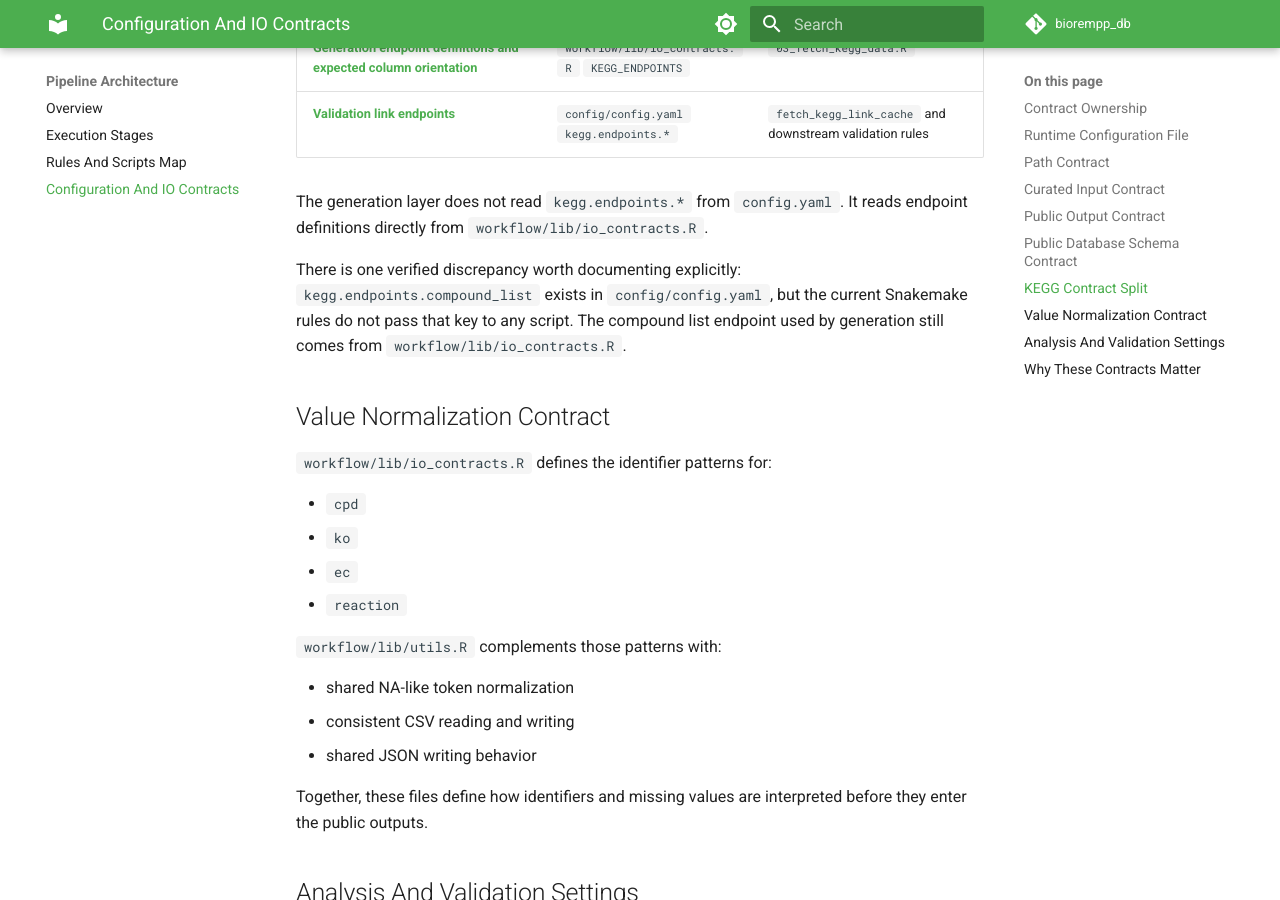
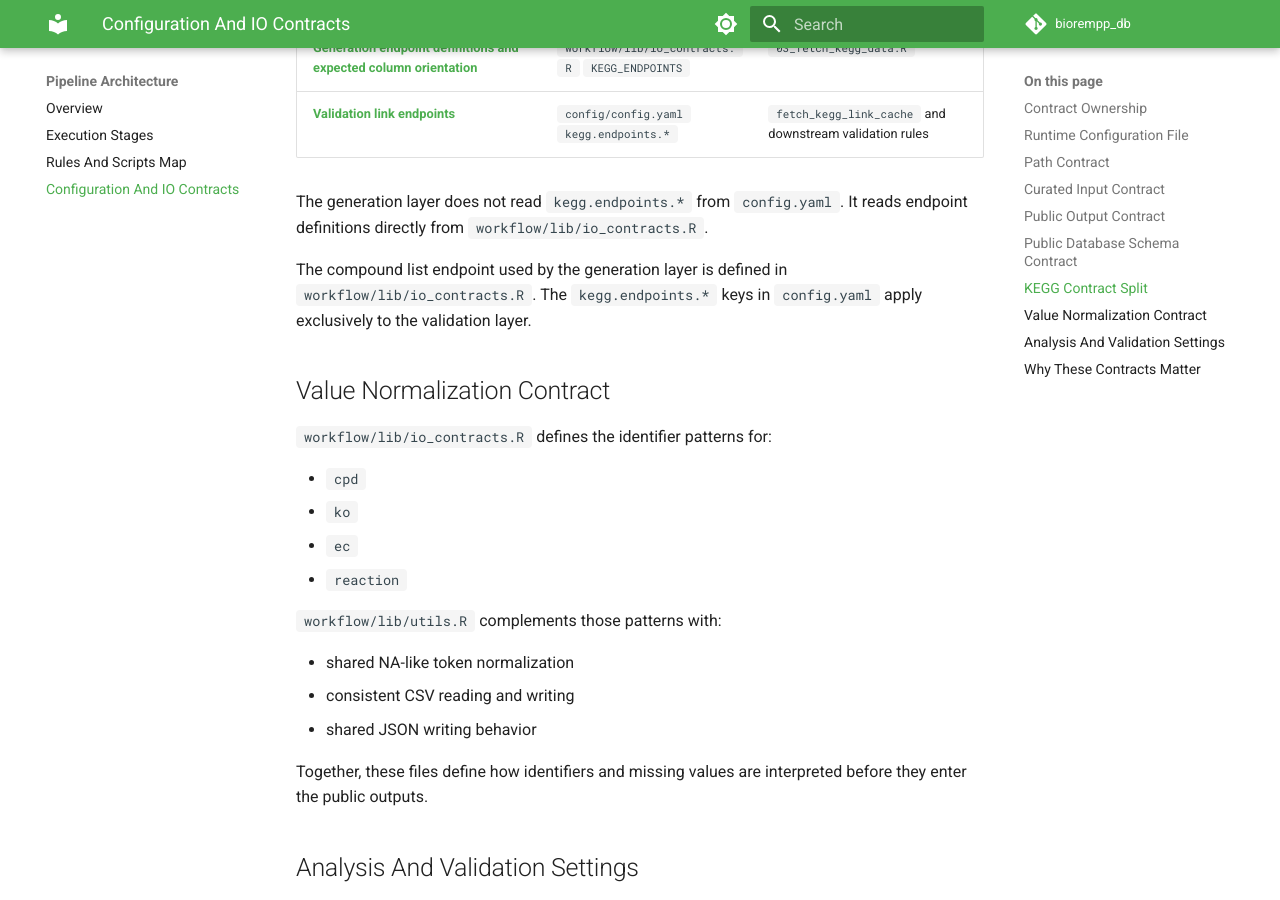
Before and after one commit to BioRemPP/biorempp_db, an MkDocs documentation site: the page built from docs/pipeline-architecture/configuration-and-io.md, in a window 1280 px wide and 900 px high, scrolled down 4101 px. Built offline with MkDocs 1.6.1 and Material for MkDocs 9.7.7, drawn with Linux system fonts in a browser that asks for light colours; comment, search, counter and statistics services are not loaded; the version menu is left out.

Commit message:
docs(pipeline-arch): restate KEGG endpoint ownership as declarative behavior

```diff
--- a/docs/pipeline-architecture/configuration-and-io.md
+++ b/docs/pipeline-architecture/configuration-and-io.md
@@ -135,7 +135,7 @@ The KEGG contract is explicit but currently split across layers.
 
 The generation layer does not read `kegg.endpoints.*` from `config.yaml`. It reads endpoint definitions directly from `workflow/lib/io_contracts.R`.
 
-There is one verified discrepancy worth documenting explicitly: `kegg.endpoints.compound_list` exists in `config/config.yaml`, but the current Snakemake rules do not pass that key to any script. The compound list endpoint used by generation still comes from `workflow/lib/io_contracts.R`.
+The compound list endpoint used by the generation layer is defined in `workflow/lib/io_contracts.R`. The `kegg.endpoints.*` keys in `config.yaml` apply exclusively to the validation layer.
 
 ## Value Normalization Contract
 
```
